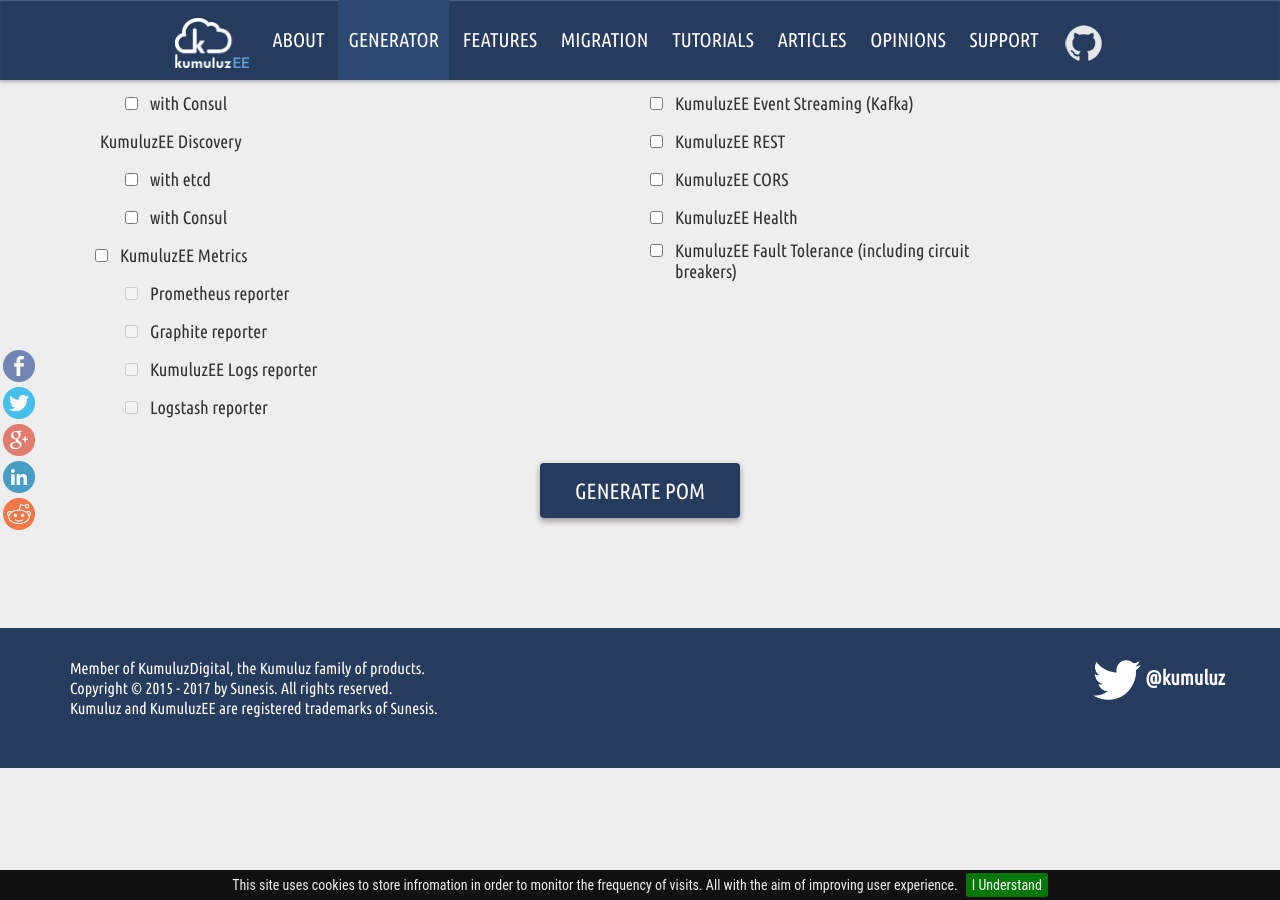
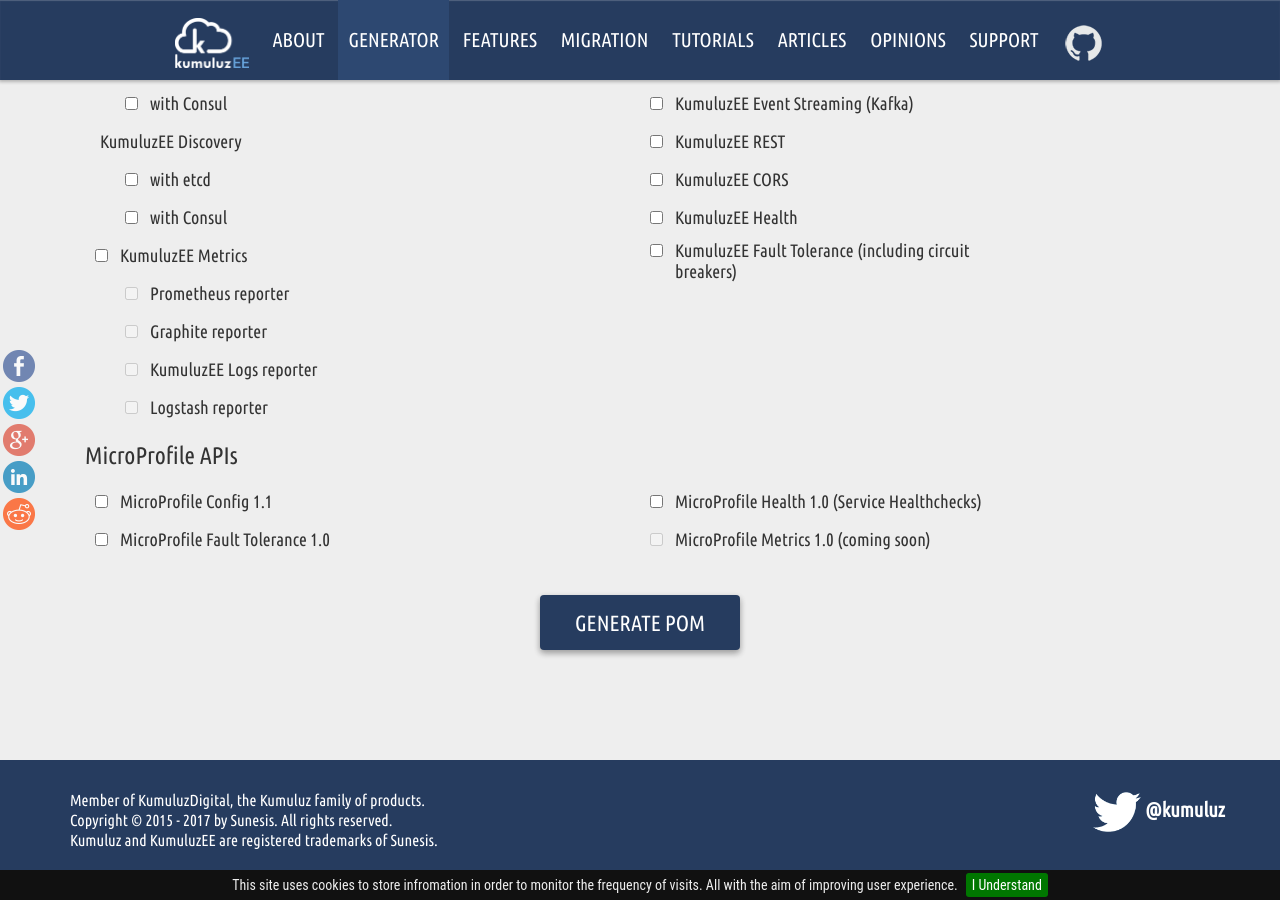
Before and after one commit to kumuluz/ee.kumuluz.com, a Jekyll site: the page built from generator/index.html, in a window 1280 px wide and 900 px high, scrolled down 1045 px. Built offline with Jekyll 4.4.1, drawn with Linux system fonts in a browser that asks for light colours; nearby versions of some CDN libraries; comment, search, counter and statistics services are not loaded.

Commit message:
microprofile 1.1

```diff
--- a/generator/index.html
+++ b/generator/index.html
@@ -70,7 +70,14 @@
 							<div class="col-sm-6">
 								<div class="checkbox-inline col-xs-12 col-sm-offset-3 col-sm-9">
 									<label>
-										<input id="microprofile" onclick="disableMicroprofileValues()" type="checkbox" name="dependencies" value="com.kumuluz.ee:kumuluzee-microProfile-1.0" />MicroProfile 1.0
+										<input id="microprofile" onclick="disableMicroprofileValues('#microprofile')" type="checkbox" name="dependencies" value="com.kumuluz.ee:kumuluzee-microProfile-1.0" />MicroProfile 1.0
+									</label>
+								</div>
+							</div>
+							<div class="col-sm-6">
+								<div class="checkbox-inline col-xs-12 col-sm-offset-3 col-sm-9">
+									<label>
+										<input id="microprofile-1-1" onclick="disableMicroprofileValues('#microprofile-1-1')" class="v2-4-0" type="checkbox" name="dependencies" value="com.kumuluz.ee:kumuluzee-microProfile-1.1" />MicroProfile 1.1
 									</label>
 								</div>
 							</div>
@@ -267,6 +274,38 @@
 
 		        </div>
 
+						<div class="col-xs-12">
+							<h3>MicroProfile APIs</h3>
+							<div class="col-sm-6">
+								<div class="checkbox-inline col-xs-12 col-sm-offset-3 col-sm-9">
+									<label>
+										<input class='v2-4-0 microprofile-1-1' type="checkbox" name="dependencies" value="com.kumuluz.ee.config:kumuluzee-config-mp:1.1.0" />MicroProfile Config 1.1
+									</label>
+								</div>
+							</div>
+							<div class="col-sm-6">
+								<div class="checkbox-inline col-xs-12 col-sm-offset-3 col-sm-9">
+									<label>
+										<input class='v2-4-0 mp-health' type="checkbox" name="dependencies" value="com.kumuluz.ee.health:kumuluzee-health:${kumuluzee-health.version}" />MicroProfile Health 1.0 (Service Healthchecks)
+									</label>
+								</div>
+							</div>
+							<div class="col-sm-6">
+								<div class="checkbox-inline col-xs-12 col-sm-offset-3 col-sm-9">
+									<label>
+										<input class='v2-4-0 mp-fault' type="checkbox" name="dependencies" value="com.kumuluz.ee.fault.tolerance:kumuluzee-fault-tolerance-hystrix:${kumuluzee-fault-tolerance.version}" />MicroProfile Fault Tolerance 1.0
+									</label>
+								</div>
+							</div>
+							<div class="col-sm-6">
+								<div class="checkbox-inline col-xs-12 col-sm-offset-3 col-sm-9">
+									<label>
+										<input class='' type="checkbox" name="dependencies" disabled />MicroProfile Metrics 1.0 (coming soon)
+									</label>
+								</div>
+							</div>
+						</div>
+
 						<div class="col-xs-12 text-center" style='padding-top: 30px;'>
 		        	<input class="btn btn-raised btn-normal-lg" type="submit" value="Generate POM">
 						</div>
@@ -309,9 +348,9 @@
 					kumuluzeeCORSVersion: '1.0.2',
 					isMetrics: $('.metrics').prop('checked'),
 					kumuluzeeMetricsVersion: '1.0.0-SNAPSHOT',
-					isHealth: $('.health').prop('checked'),
+					isHealth: $('.health').prop('checked') || $('.mp-health').prop('checked'),
 					kumuluzeeHealthVersion: '1.0.0-SNAPSHOT',
-					isFaultTolerance: $('.fault').prop('checked'),
+					isFaultTolerance: $('.fault').prop('checked') || $('.mp-fault').prop('checked'),
 					kumuluzeeFaultToleranceVersion: '1.0.0-SNAPSHOT',
 
 					dependencies: [],
@@ -333,6 +372,12 @@
           var isMicroprofileDep = $(dependencies[i]).hasClass('microprofile');
           if (dependencies[i].checked && !(isMicroprofile && isMicroprofileDep)) {
               var dependency = dependencies[i].value.split(":");
+
+							if(formData.dependencies.find(function(dep){
+								return dep.groupId == dependency[0];
+							}) != null){
+								continue;
+							}
               formData.dependencies.push({
                   groupId: dependency[0],
                   artifactId: dependency[1],
@@ -360,12 +405,18 @@
 			});
 			return false;
 	}
-	function disableMicroprofileValues() {
-      let checked = $('#microprofile').prop("checked");
+	function disableMicroprofileValues(checkbox) {
+      let checked = $(checkbox).prop("checked");
       $(".microprofile").each(function(i, elm) {
         $(elm).prop('disabled', checked);
         $(elm).prop('checked', checked);
       });
+			if(checkbox === '#microprofile-1-1'){
+				$(".microprofile-1-1").each(function(i, elm) {
+	        $(elm).prop('disabled', checked);
+	        $(elm).prop('checked', checked);
+	      });
+			}
   }
 
 	$(document).ready(function(){
@@ -414,6 +465,7 @@
 		onlyOne("#eclipselink", "#hibernate");
 		onlyOne(".config-consul", ".config-etcd");
 		onlyOne(".discovery-consul", ".discovery-etcd");
+		onlyOne("#microprofile", "#microprofile-1-1");
 
 		// Metrics disable children if parent isn't selected
 		whenParent('.metrics', '.metrics-comp');
--- a/index.html
+++ b/index.html
@@ -44,8 +44,8 @@
                                 <img src="/assets/images/microprofile-portrait.png" class="microprofile-award" />
                             </div>
                             <div class="description">
-                                <h1>KumuluzEE is MicroProfile compliant</h1>
-                                <p>KumuluzEE is a member of the <a href="http://microprofile.io/" target="_blank">MicroProfile</a> and is compliant with MicroProfile specifications. The MicroProfile is a baseline platform definition that optimizes Enterprise Java for a microservices architecture and delivers application portability across multiple MicroProfile runtimes.</p>
+                                <h1>KumuluzEE is MicroProfile 1.1 compliant</h1>
+                                <p>KumuluzEE is a member of the <a href="http://microprofile.io/" target="_blank">MicroProfile</a> and is compliant with MicroProfile 1.1 specification. The Eclipse MicroProfile is a baseline platform definition that optimizes Enterprise Java for a microservices architecture and delivers application portability across multiple MicroProfile runtimes.</p>
                             </div>
                         </div>
                     </div>
```
